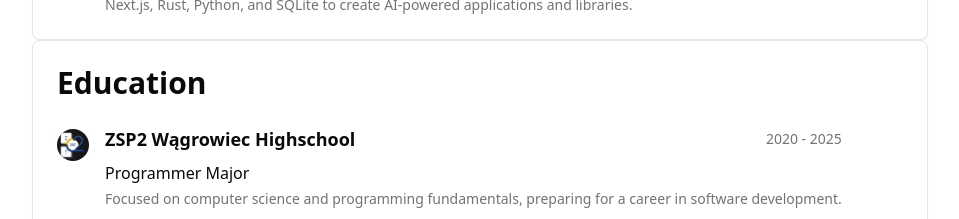
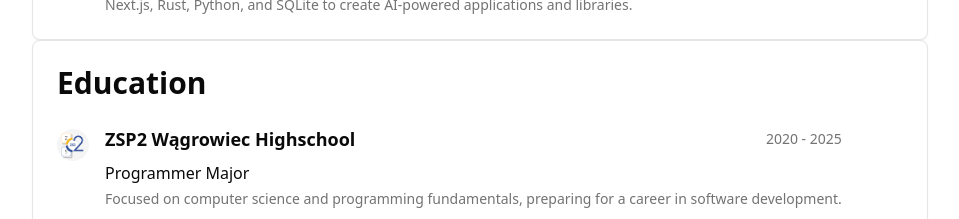
Before and after one commit to Hukasx0/portfolio, a Next.js app: page /portfolio/ in a window 1280 px wide. Shown: the part 2020-2239 px from the top of the page, without its empty margins (160-1119 px from the left). Built offline with nearby package versions, Linux system fonts and the light colour scheme.

Commit message:
Small fix

```diff
--- a/src/components/landing/education.tsx
+++ b/src/components/landing/education.tsx
@@ -22,7 +22,7 @@ export default function Education() {
             {educations.map((edu, index) => (
               <div key={index} className="flex">
                 <div className="mr-4 mt-1">
-                  <div className="flex items-center justify-center w-8 h-8 rounded-full bg-primary overflow-hidden">
+                  <div className="flex items-center justify-center w-8 h-8 rounded-full bg-secondary dark:bg-primary overflow-hidden">
                     <Image
                       src={edu.logo}
                       alt={`${edu.school} logo`}
```
